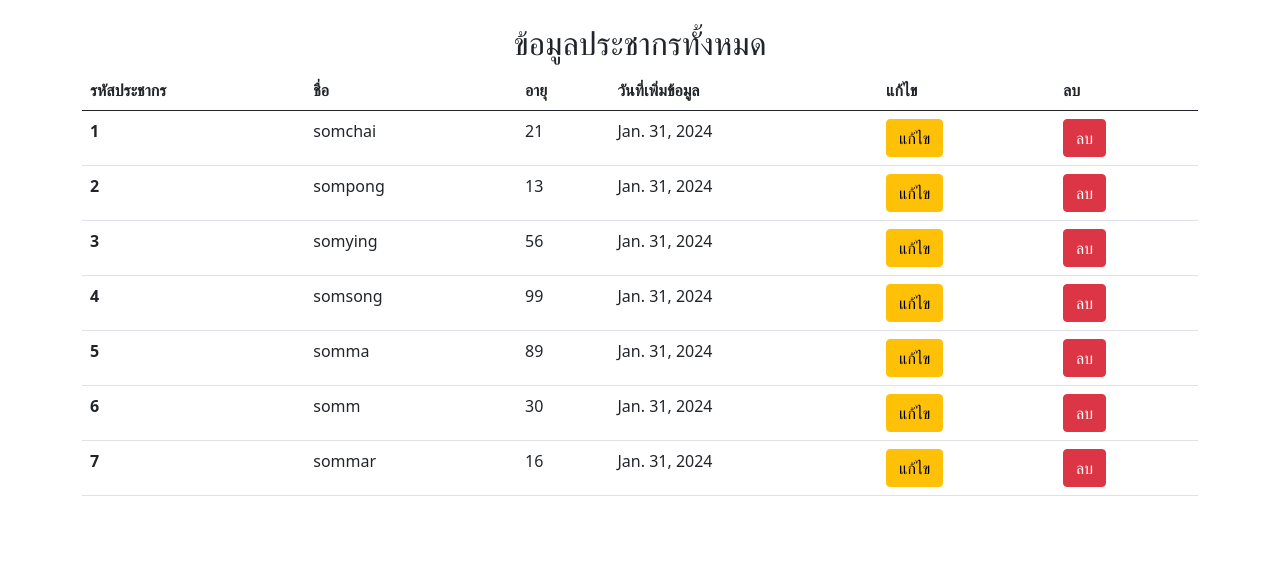
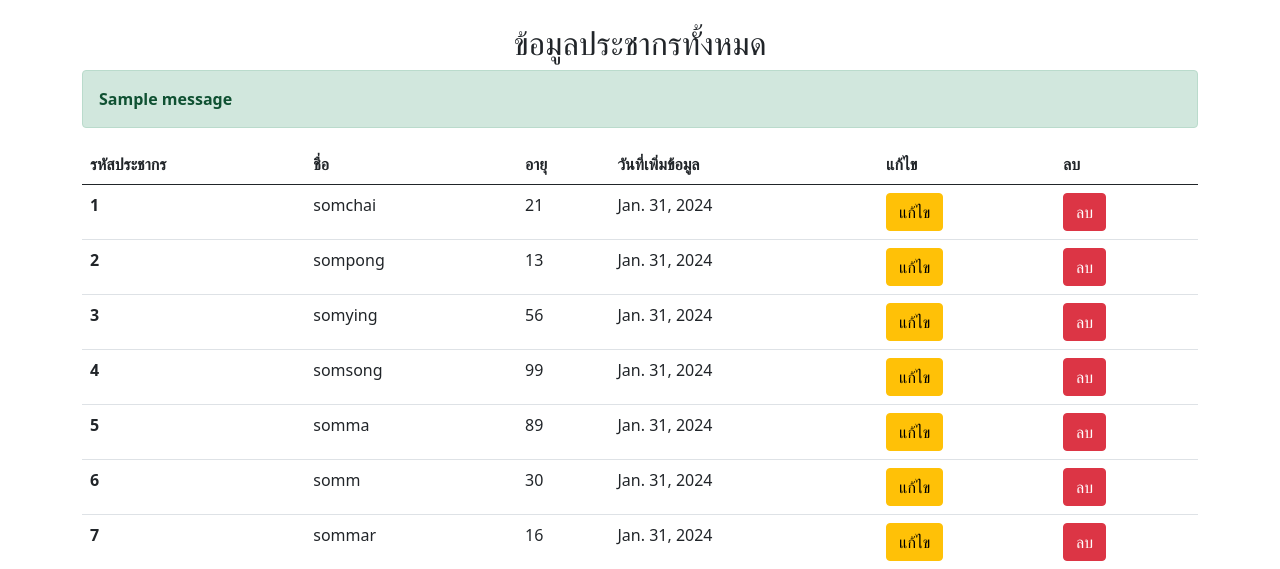
Before and after one commit to iiimomoniii/Intro_Django, a Django app: page / in a window 1280 px wide. Shown: the part 56-625 px from the top of the page. Run offline with Django 4.2, Linux system fonts and the light colour scheme; data comes from the database, SQL or seed files in the repository; both versions use the stored data as it was after the commit; one stand-in notice (Sample message) is shown.

Commit message:
alert save success

```diff
--- a/myproject/myapp/templates/index.html
+++ b/myproject/myapp/templates/index.html
@@ -36,6 +36,14 @@
     {% endfor %} -->
 
     <h2 class="text-center">ข้อมูลประชากรทั้งหมด</h2>
+      <!--message success-->
+      {% if messages %}
+        {% for message in  messages%}
+        <div class="alert alert-success" role="alert">
+          <strong>{{message}}</strong>
+        </div>
+        {% endfor %}
+      {% endif %}
     <!-- view datatable -->
     <table class="table">
         <thead>
--- a/myproject/myapp/views.py
+++ b/myproject/myapp/views.py
@@ -1,7 +1,7 @@
 from django.shortcuts import render, redirect
 from django.http import HttpResponse
 from myapp.models import Person
-
+from django.contrib import messages
 def index(request):
     #response only index.html
     #return render(request,"index.html")
@@ -39,6 +39,9 @@ def form(request):
         )
         person.save()
 
+        #message
+        messages.success(request,"บันทึกข้อมูลเรียบร้อย")
+
         # redirect
         return redirect("/")
     else :
```
Also changed, not shown: myproject/db.sqlite3.
